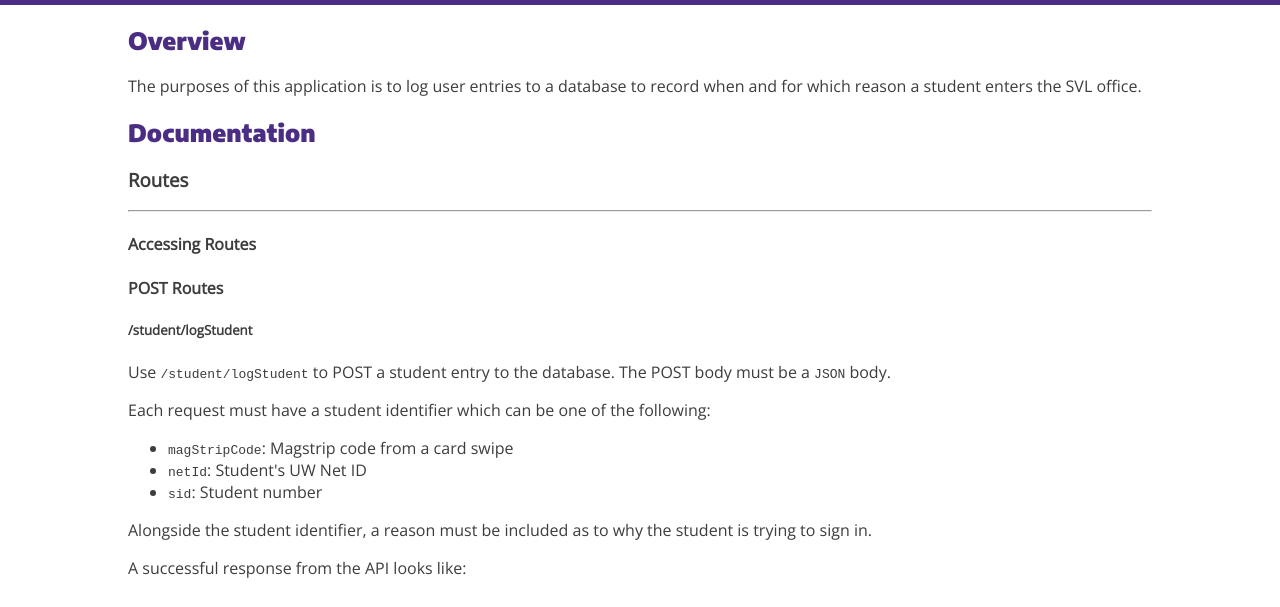
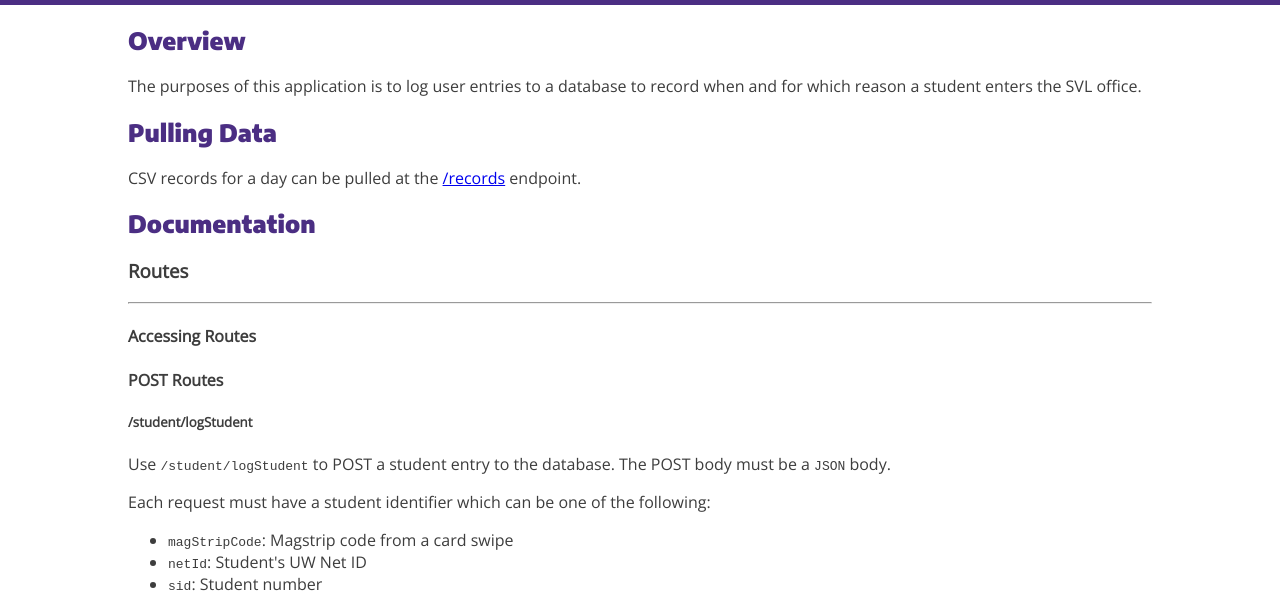
Before and after one commit to UW-Student-Veteran-Life/svl-login-app, a website: page public/index.html in a window 1280 px wide. Shown: the part 128-735 px from the top of the page. Drawn offline with nearby package versions, Linux system fonts and the light colour scheme.

Commit message:
Added documentation for grabbing records

```diff
--- a/public/index.html
+++ b/public/index.html
@@ -18,6 +18,10 @@
           The purposes of this application is to log user entries to a database to record when and
           for which reason a student enters the SVL office.
         </p>
+      </section>
+      <h2>Pulling Data</h2>
+      <section>
+        <p>CSV records for a day can be pulled at the <a href="/records">/records</a> endpoint.</p>
       </section>
       <h2>Documentation</h2>
       <section>
```
